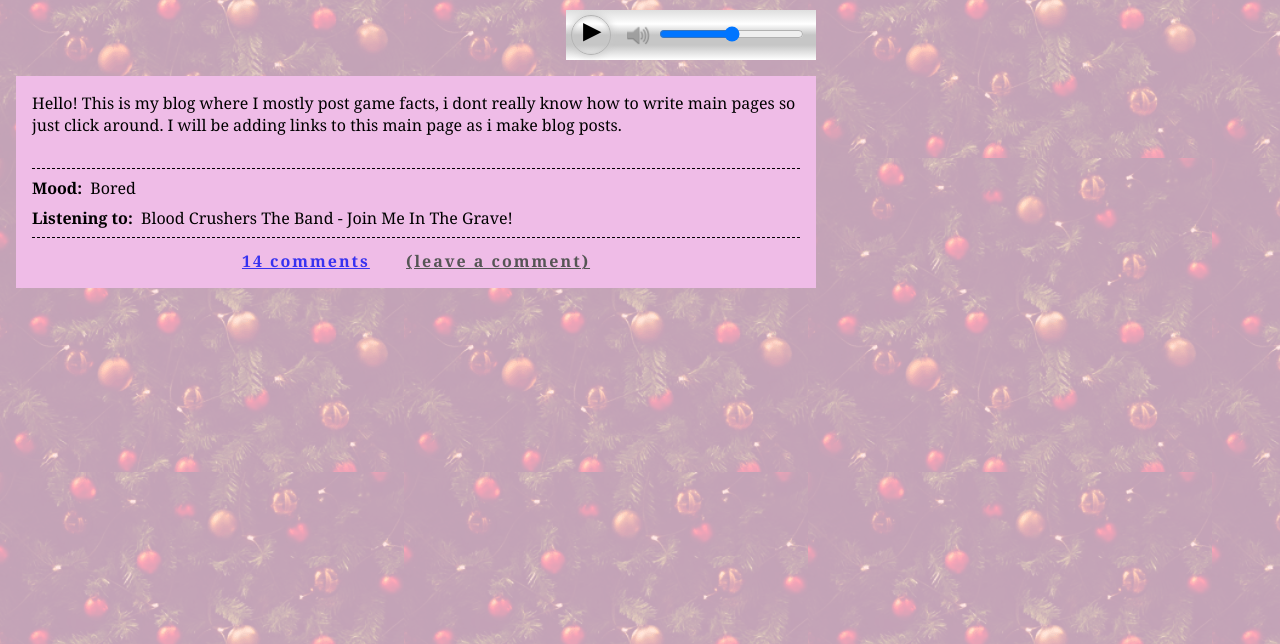
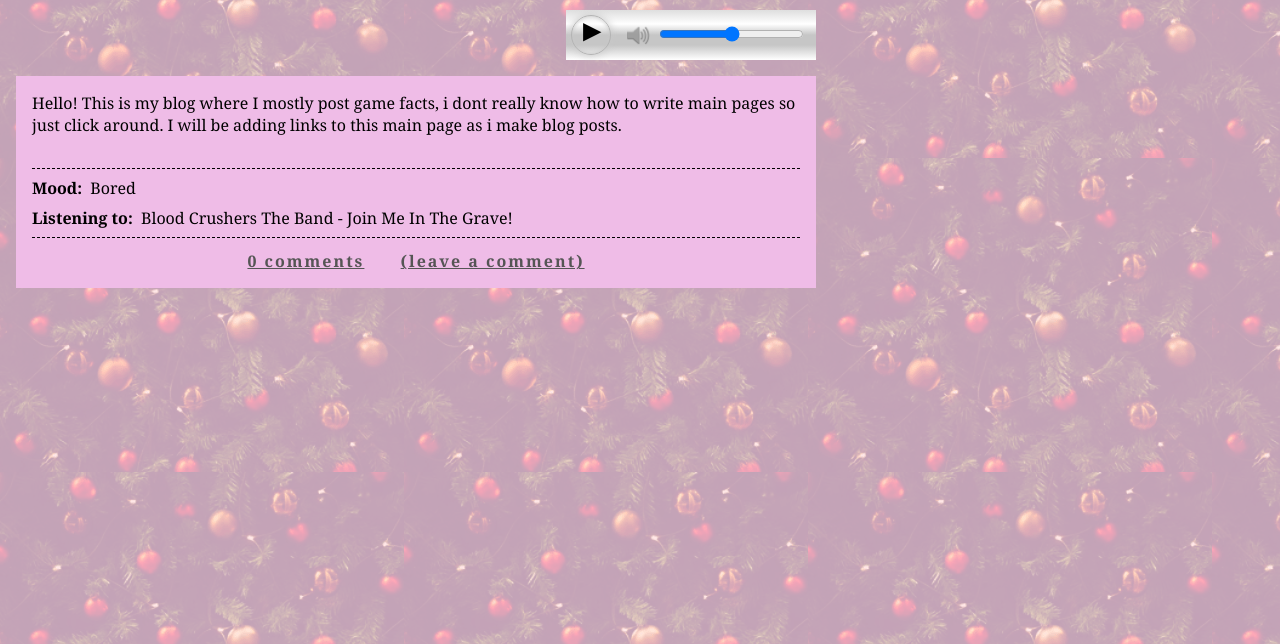
Before and after one commit to holiday-girl1225/holiday-girl1225.github.io, a plain HTML site: page index.html in a window 1280 px wide. Shown: the part 156-800 px from the top of the page. Drawn offline with Linux system fonts and the light colour scheme.

Commit message:
Update index.html

```diff
--- a/index.html
+++ b/index.html
@@ -44,8 +44,8 @@
 </div>
 </div>
 <div class="comments-footer">
-<a href="https://deltarune.com/code/comments">14 comments</a>
-<a class="disabled" href="code.html#" title="Comments Disabled">(leave a comment)</a>
+<a class="disabled" href="index.html">0 comments</a>
+<a class="disabled" href="index.html" title="Comments Disabled">(leave a comment)</a>
 </div>
 </div>
 
```
